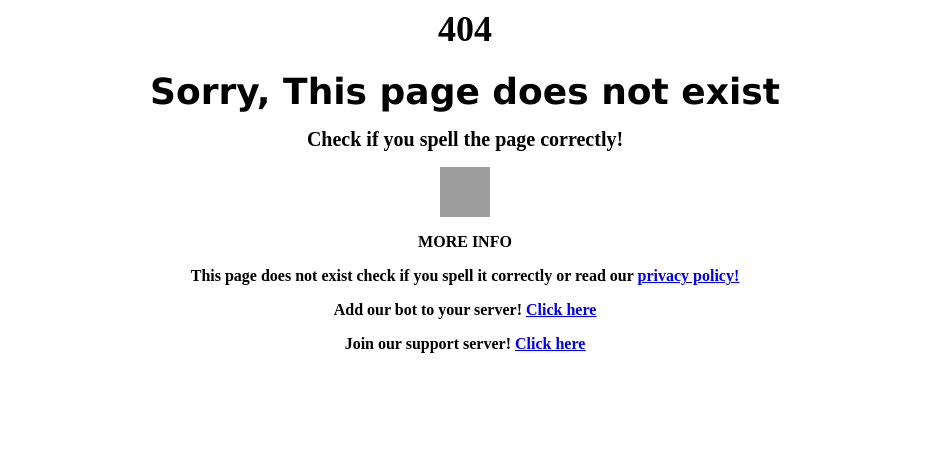
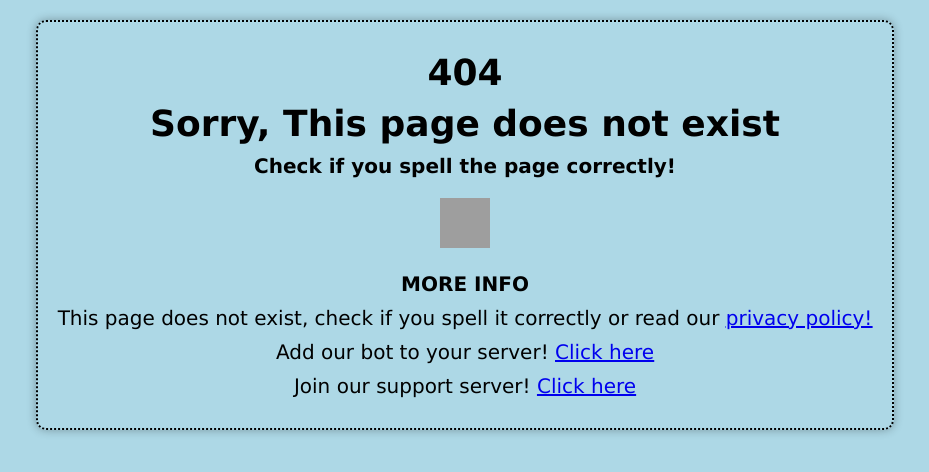
Before and after one commit to anoxle/exco, a plain HTML site: page tos.html in a window 1280 px wide. Shown: the whole page, without its empty margins (175-1104 px from the left). Drawn offline with Linux system fonts and the light colour scheme; grey boxes are pictures that could not be loaded.

Commit message:
Update tos.html

```diff
--- a/tos.html
+++ b/tos.html
@@ -1,15 +1,77 @@
-<h1 style="text-align:center"><span style="font-size:36px"><strong>404</strong></span></h1>
+<!DOCTYPE html>
+<html lang="en">
 
-<p style="text-align:center"><span style="font-family:Verdana, Geneva, sans-serif"><span style="font-size:36px"><strong>Sorry, This page does not exist</strong></span></span></p>
+<head>
+    <meta charset="UTF-8">
+    <meta http-equiv="X-UA-Compatible" content="IE=edge">
+    <meta name="viewport" content="width=device-width, initial-scale=1.0">
+    <title>404 - Page Not Found</title>
+    <link rel="icon" href="https://cdn.discordapp.com/avatars/1200988881860972544/cb7daeea7ad27f3504bd379fb18fac88.webp?size=4096" type="image/x-icon">
+    <style>
+        body {
+            font-family: Verdana, Geneva, sans-serif;
+            margin: 0;
+            padding: 0;
+            text-align: center;
+            background-color: #add8e6; /* Baby-blue background color */
+            overflow: hidden;
+        }
 
-<p style="text-align:center"><strong><span style="font-size:20px">Check if you spell the page correctly!</span></strong></p>
+        #container {
+            display: inline-block;
+            padding: 20px;
+            border-radius: 10px;
+            border: 2px dotted black; /* Initial border color */
+            box-shadow: 0 0 10px rgba(0, 0, 0, 0.3);
+            margin: 20px;
+            position: relative;
+            transition: border-color 3s ease; /* Border color transition over 3 seconds */
+        }
 
-<p style="text-align:center"><img alt="Image" src="https://cdn.discordapp.com/avatars/1200988881860972544/cb7daeea7ad27f3504bd379fb18fac88.webp?size=1024&amp;format=webp&amp;width=0&amp;height=256" style="height:50px; width:50px" /></p>
+        #container:hover {
+            border-color: #add8e6; /* Final border color on hover */
+        }
 
-<p style="text-align:center"><strong>MORE INFO</strong></p>
+        h1, p, strong {
+            margin: 10px 0;
+        }
 
-<p style="text-align:center"><strong>This page does not exist check if you spell it correctly or read our <a href="https://anoxle.github.io/knight.github.io/privacy-policy"><u>privacy policy!</u></a></strong></p>
+        img {
+            height: 50px;
+            width: 50px;
+            margin: 10px;
+        }
 
-<p style="text-align:center"><strong>Add our bot to your server! <a href="https://shorturl.at/ghuDE"><u>Click here</u></a></strong></p>
+        a.button {
+            display: inline-block;
+            padding: 10px 20px;
+            text-decoration: none;
+            font-size: 16px;
+            background-color: #3498db;
+            color: #fff;
+            border-radius: 5px;
+        }
+    </style>
+</head>
 
-<p style="text-align:center"><strong>Join our support server! <a href="https://discord.gg/SjP9NMxu"><u>Click here</u></a></strong></p>
+<body>
+    <div id="container">
+        <h1 style="font-size: 36px;"><strong>404</strong></h1>
+
+        <p style="font-size: 36px;"><strong>Sorry, This page does not exist</strong></p>
+
+        <p style="font-size: 20px;"><strong>Check if you spell the page correctly!</strong></p>
+
+        <p><img alt="Image" src="https://cdn.discordapp.com/avatars/1200988881860972544/cb7daeea7ad27f3504bd379fb18fac88.webp?size=1024&amp;format=webp&amp;width=0&amp;height=256" /></p>
+
+        <p style="font-size: 20px;"><strong>MORE INFO</strong></p>
+
+        <p style="font-size: 20px;">This page does not exist, check if you spell it correctly or read our <a href="https://anoxle.github.io/knight.github.io/privacy-policy"><u>privacy policy!</u></a></p>
+
+        <p style="font-size: 20px;">Add our bot to your server! <a href="https://shorturl.at/ghuDE"><u>Click here</u></a></p>
+
+        <p style="font-size: 20px;">Join our support server! <a href="https://discord.gg/SjP9NMxu"><u>Click here</u></a></p>
+    </div>
+</body>
+
+</html>
```
